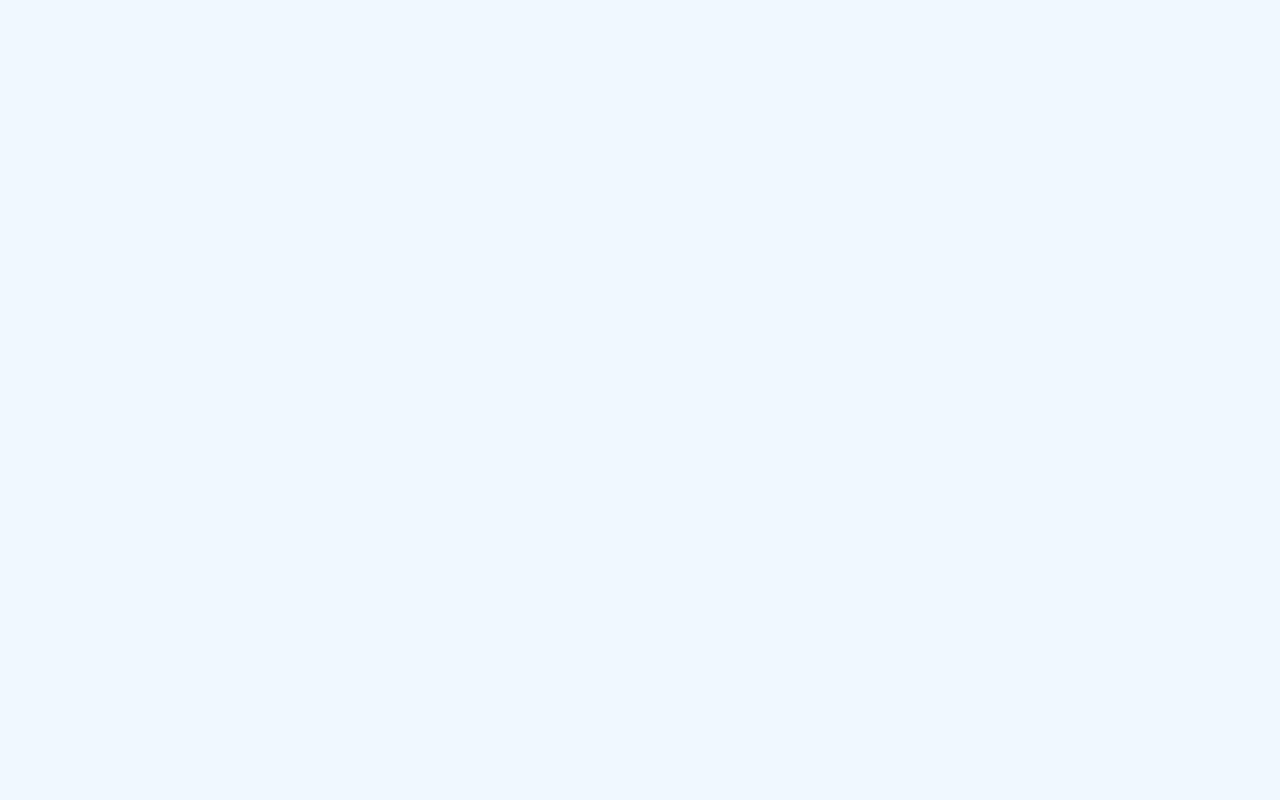
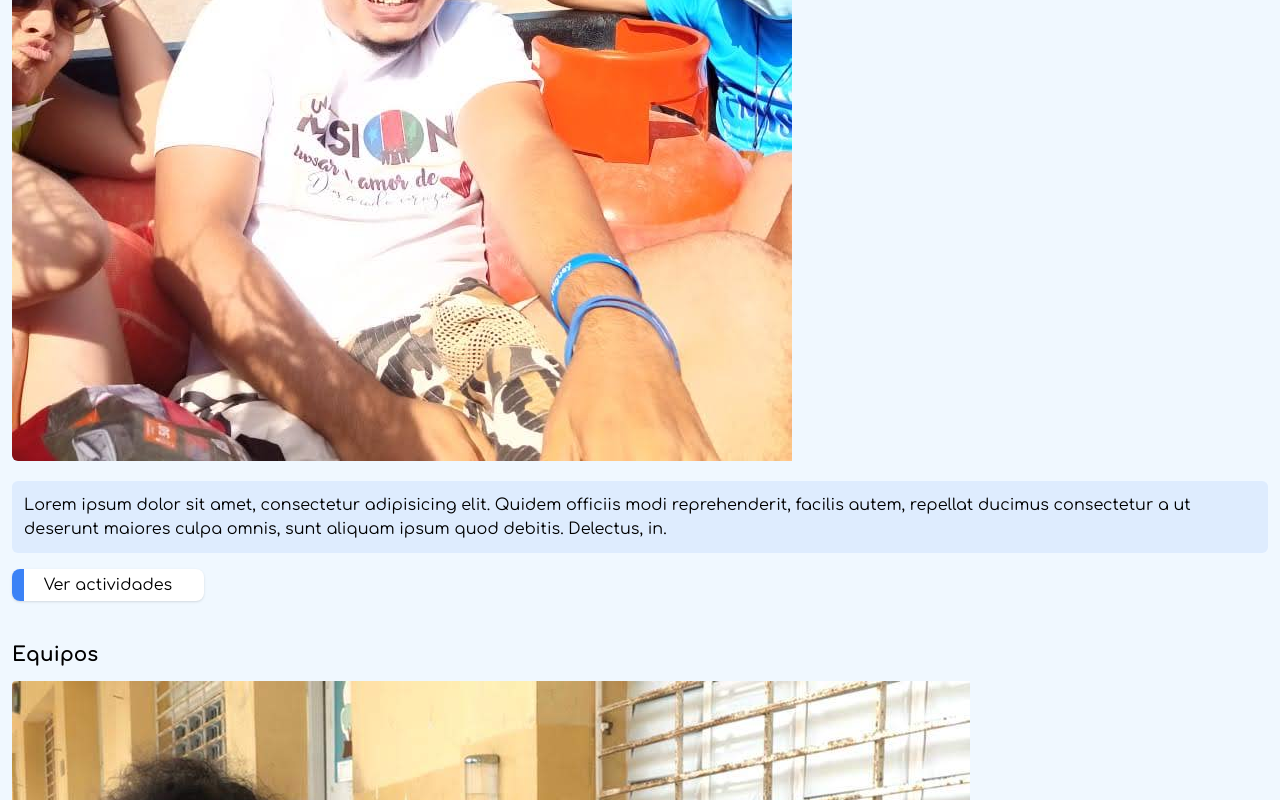
Before and after one commit to Lisito11/web-frate, a React (Vite) app: page / in a window 1280 px wide. Shown: the part 11200-12000 px from the top of the page. Before the commit the page ends 10941 px from the top, so only its background shows below. Built offline with nearby package versions, Linux system fonts and the light colour scheme.

Commit message:
add activities and teams preview components in home screen for mobile

```diff
--- /dev/null
+++ b/src/frate/components/home/Activities.tsx
@@ -0,0 +1,28 @@
+
+export const Activities = () => {
+  return (
+    <div className="mb-3">
+        <h2 className="text-xl font-black">Actividades</h2>
+        <div className="py-3 ">
+          <div className="relative flex items-end overflow-hidden rounded-md">
+            <img src={`/images/activities.jpg`} />
+          </div>
+          <div className="bg-blue-500 bg-opacity-10 p-3 rounded-md leading-6 mt-5">
+            <p className="leading-6">
+              Lorem ipsum dolor sit amet, consectetur adipisicing elit. Quidem
+              officiis modi reprehenderit, facilis autem, repellat ducimus
+              consectetur a ut deserunt maiores culpa omnis, sunt aliquam ipsum
+              quod debitis. Delectus, in.
+            </p>
+          </div>
+
+          <button className="group relative h-8 w-48 overflow-hidden rounded-lg bg-white text-base shadow my-4">
+            <div className="absolute inset-0 w-3 bg-blue-500 transition-all duration-[250ms] ease-out group-hover:w-full"></div>
+            <span className="relative text-black group-hover:text-white">
+              Ver actividades
+            </span>
+          </button>
+        </div>
+        </div>
+  )
+}
--- a/src/frate/components/home/Comunities.tsx
+++ b/src/frate/components/home/Comunities.tsx
@@ -61,7 +61,7 @@ export const Comunities = () => {
           <article className="rounded-xl bg-white p-3 shadow-lg hover:shadow-xl hover:transform hover:scale-105 duration-300 ">
             <a href="#">
               <div className="relative flex items-end overflow-hidden rounded-xl">
-                <img src={`/images/communities/${img}`} alt="Hotel Photo" />
+                <img src={`/images/communities/${img}`} alt={name} />
               </div>
 
               <div className="mt-1 p-2">
--- /dev/null
+++ b/src/frate/components/home/Teams.tsx
@@ -0,0 +1,28 @@
+
+export const Teams = () => {
+  return (
+    <div className="mt-3 mb-3">
+
+        <h2 className="text-xl font-black">Equipos</h2>
+        <div className="py-3">
+        <div className="relative flex items-end overflow-hidden rounded">
+            <img src={`/images/teams.jpg`} />
+          </div>
+          <div className="bg-blue-500 bg-opacity-10 p-3 rounded-md leading-6 mt-5">
+            <p className="leading-6">
+              Lorem ipsum dolor sit amet, consectetur adipisicing elit. Quidem
+              officiis modi reprehenderit, facilis autem, repellat ducimus
+              consectetur a ut deserunt maiores culpa omnis, sunt aliquam ipsum
+              quod debitis. Delectus, in.
+            </p>
+          </div>
+        </div>
+        <button className="group relative h-8 w-48 overflow-hidden rounded-lg bg-white text-base shadow my-3">
+            <div className="absolute inset-0 w-3 bg-blue-500 transition-all duration-[250ms] ease-out group-hover:w-full"></div>
+            <span className="relative text-black group-hover:text-white">
+              Ver equipos
+            </span>
+          </button>
+        </div>
+  )
+}
--- a/src/frate/pages/HomePage.tsx
+++ b/src/frate/pages/HomePage.tsx
@@ -1,7 +1,9 @@
 import { DonationForm } from "../components/home/DonationForm";
 import { AppLayout } from "../layouts/AppLayout";
-import { Comunities } from '../components/home/Comunities';
+import { Comunities } from "../components/home/Comunities";
 import { WhatIsFrate } from "../components/home/WhatIsFrate";
+import { Activities } from '../components/home/Activities';
+import { Teams } from "../components/home/Teams";
 
 export const HomePage = () => {
   return (
@@ -49,15 +51,17 @@ export const HomePage = () => {
         </div>
       </div>
 
-
       <DonationForm />
 
-      <WhatIsFrate/>
+      <WhatIsFrate />
 
-      <Comunities/>
+      <Comunities />
 
-      <div className="h-max">
-        <h2 className="text-xl font-black p-3">Mas acerca de la fraternidad</h2>
+      <div className="h-max p-3">
+        <Activities/>
+
+       <Teams/>
+
       </div>
 
       <div className="h-max">
@@ -67,8 +71,6 @@ export const HomePage = () => {
       <div className="h-max">
         <h2 className="text-xl font-black p-3">¿Quieres ser parte?</h2>
       </div>
-
-
     </AppLayout>
   );
 };
```
Also changed, not shown: public/images/activities.jpg (added), public/images/teams.jpg (renamed from public/images/bg-mobile.jpg).
